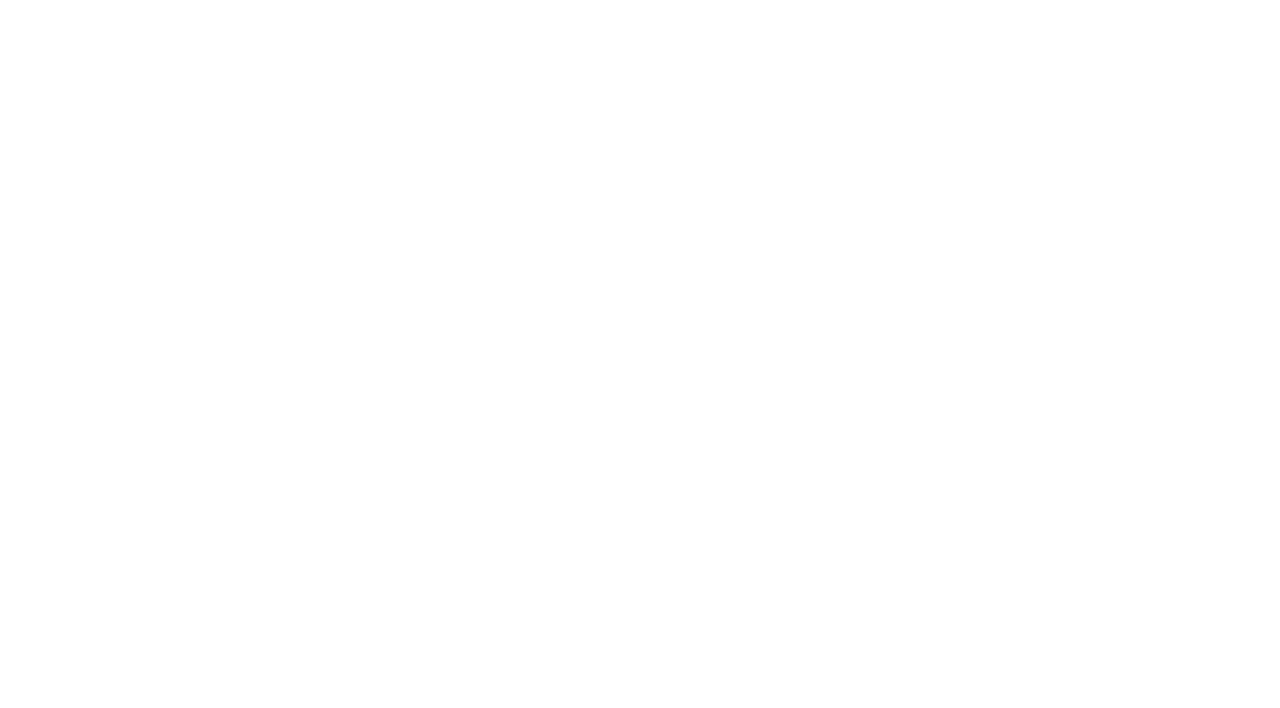
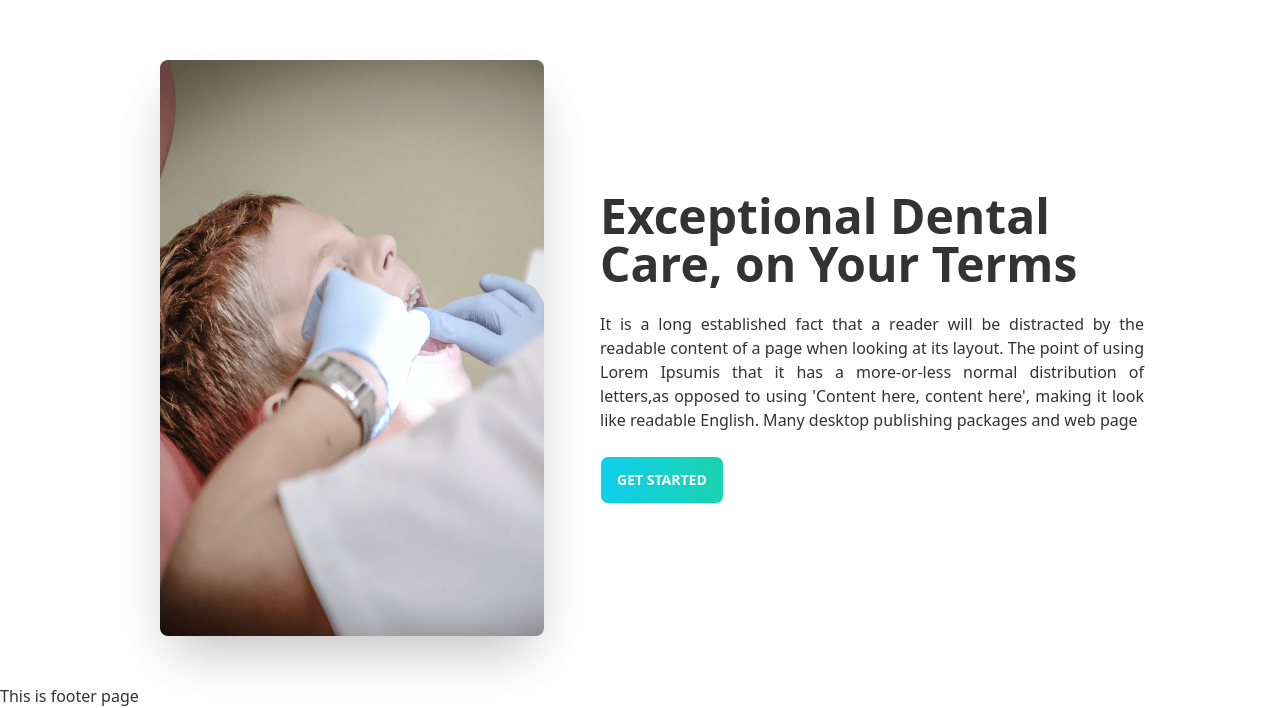
Before and after one commit to shahadat52/Doctors-Portal, a React (Create React App) app: page / in a window 1280 px wide. Shown: the part 1678-2386 px from the top of the page. Before the commit the page ends 1560 px from the top, so only its background shows below. Built offline with nearby package versions, Linux system fonts and the light colour scheme.

Commit message:
dentalCare sectio added

```diff
--- a/src/Pages/Home/Banner/Banner.jsx
+++ b/src/Pages/Home/Banner/Banner.jsx
@@ -1,6 +1,7 @@
 import React from 'react';
 import chair from '../../../../src/assets/images/chair.png'
 import backgroundImage from '../../../assets/images/bg.png'
+import ButtonPrimary from '../../../Utilities/ButtonPrimary';
 
 
 const Banner = () => {
@@ -12,11 +13,11 @@ const Banner = () => {
             backgroundPosition: 'center',
         }}>
             <div className=" hero-content flex-col lg:flex-row-reverse">
-                <img alt='' src={chair} className="w-1/2 sm:h-[225px] lg:h-[335px]  rounded-lg shadow-2xl" />
+                <img alt='' src={chair} className="lg:w-1/2 sm:h-[225px] lg:h-[335px]  rounded-lg shadow-2xl" />
                 <div>
                     <h1 className="text-5xl font-[700]">Your New Smile Starts Here</h1>
                     <p className="py-6">Lorem Ipsum is simply dummy text of the printing and typesetting industry. Lorem Ipsum has been the industry's standard dummy text ever since the</p>
-                    <button className="btn bg-gradient-to-r from-primary to-secondary text-white">Get Started</button>
+                    <ButtonPrimary>Get Started</ButtonPrimary>
                 </div>
             </div>
         </div>
--- /dev/null
+++ b/src/Pages/Home/DentalCare/DentalCare.jsx
@@ -0,0 +1,27 @@
+import React from 'react';
+import treatment from '../../../assets/images/treatment.png';
+import ButtonPrimary from '../../../Utilities/ButtonPrimary';
+
+const DentalCare = () => {
+    return (
+        <div>
+            <div className="hero ">
+                <div className="hero-content flex-col-reverse lg:flex-row-reverse md:flex-row-reverse sm:flex-col-reverse ">
+                    <div className="  lg:px-[120px] ">
+                        <h1 className="text-5xl font-bold">Exceptional Dental Care, on Your Terms</h1>
+                        <p className="py-6 text-justify ">It is a long established fact that a reader will be distracted by the readable content of a page when looking at its layout. The point of using Lorem Ipsumis that it has a more-or-less normal distribution of letters,as opposed to using 'Content here, content here', making it look like readable English. Many desktop publishing packages and web page</p>
+                        <ButtonPrimary>Get Started</ButtonPrimary>
+                    </div>
+                    <div className="card flex w-full ">
+                        <div className="card-body lg:w-1/2 mx-auto">
+                            <img src={treatment} className="max-w-sm rounded-lg shadow-2xl w-[458px] h-[576px]" alt='' />
+                        </div>
+
+                    </div>
+                </div>
+            </div>
+        </div>
+    );
+};
+
+export default DentalCare;
--- a/src/Pages/Home/Home.jsx
+++ b/src/Pages/Home/Home.jsx
@@ -2,6 +2,7 @@ import React from 'react';
 import Banner from './Banner/Banner';
 import InfoCards from './InfoCards/InfoCards/InfoCards';
 import Services from './Services/Services';
+import DentalCare from './DentalCare/DentalCare';
 
 const Home = () => {
     return (
@@ -9,6 +10,7 @@ const Home = () => {
             <Banner></Banner>
             <InfoCards></InfoCards>
             <Services></Services>
+            <DentalCare></DentalCare>
         </div>
     );
 };
--- a/src/Pages/Home/Services/Service.jsx
+++ b/src/Pages/Home/Services/Service.jsx
@@ -4,7 +4,7 @@ const Service = ({ service }) => {
     const { icon, name, description } = service
     return (
 
-        <div className="mx-auto card w-96 bg-base-100 shadow-xl text-black text-center">
+        <div className="mx-auto card w-96 bg-base-100 shadow-xl text-black text-center mb-[154px]">
             <figure><img className='mt-11' src={icon} alt="images" /></figure>
             <div className="card-body">
                 <h2 className="text-[20px] font-[600]">{name}</h2>
--- /dev/null
+++ b/src/Utilities/ButtonPrimary.jsx
@@ -0,0 +1,11 @@
+import React from 'react';
+
+const ButtonPrimary = ({ children }) => {
+    return (
+        <div>
+            <button className="btn bg-gradient-to-r from-primary to-secondary text-white">{children}</button>
+        </div>
+    );
+};
+
+export default ButtonPrimary;
```
